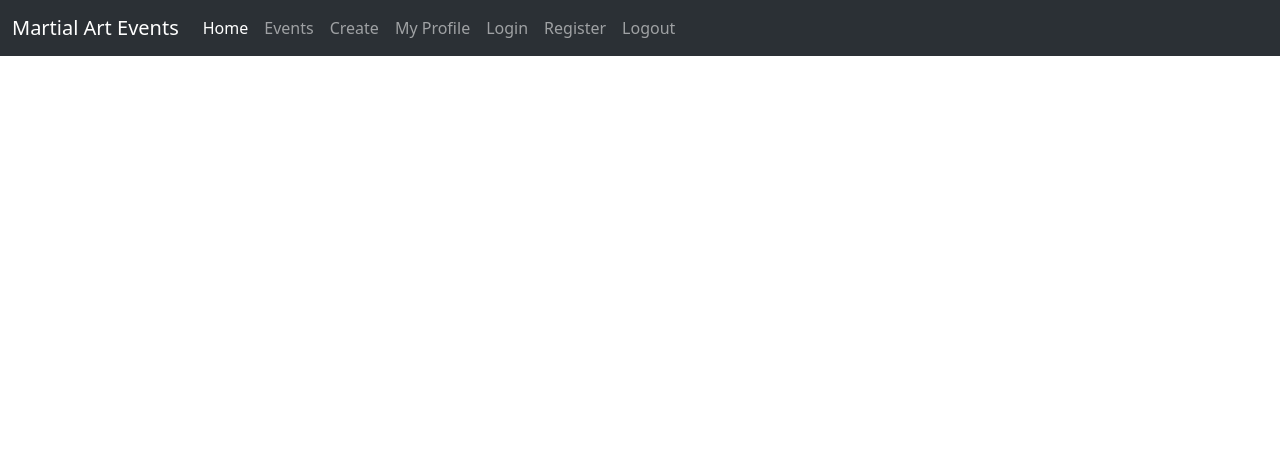
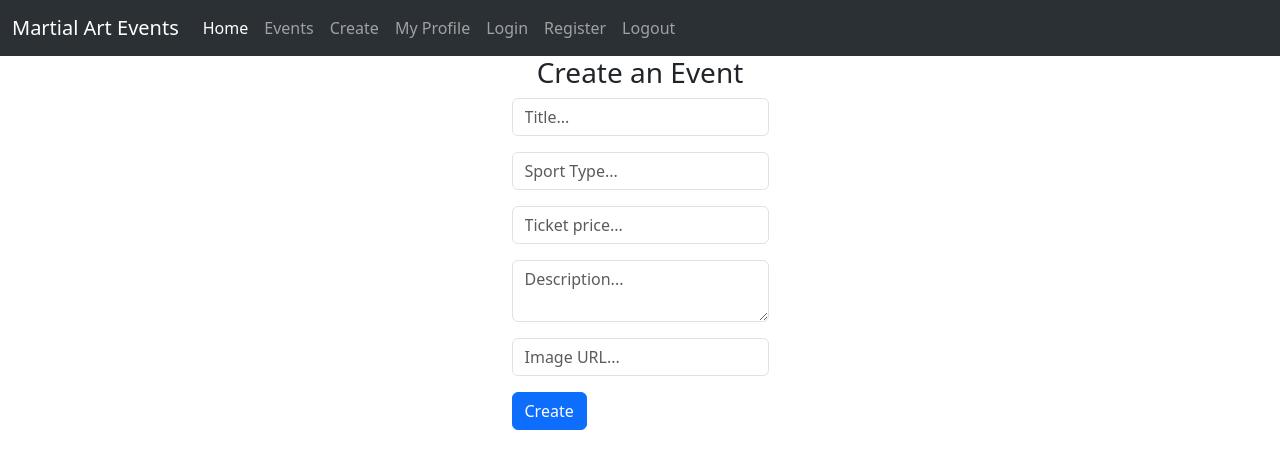
Before and after one commit to tonidenevv/martial-art-events-frontend, a React (Create React App) app: page /create in a window 1280 px wide. Shown: the top 468 px of the page. Built offline with nearby package versions, Linux system fonts and the light colour scheme.

Commit message:
Create create page with controlled inputs

```diff
--- a/src/App.js
+++ b/src/App.js
@@ -2,6 +2,7 @@ import Header from "./components/Header/Header";
 import { BrowserRouter, Route, Routes } from "react-router-dom";
 import Home from "./components/Home/Home";
 import Events from "./components/Events/Events";
+import Create from "./components/Create/Create";
 
 function App() {
   return (
@@ -11,6 +12,7 @@ function App() {
         <Routes>
           <Route path="/" element={<Home />} />
           <Route path="/events" element={<Events />} />
+          <Route path="/create" element={<Create />} />
         </Routes>
       </div>
     </BrowserRouter>
--- /dev/null
+++ b/src/components/Create/Create.js
@@ -0,0 +1,90 @@
+import { useState } from "react";
+
+const Create = () => {
+    const [values, setValues] = useState({
+        title: '',
+        sport: '',
+        ticketPrice: '',
+        description: '',
+        imageUrl: '',
+    });
+
+    const handleSubmit = (e) => {
+        e.preventDefault();
+        console.log(values);
+    }
+
+    const handleChange = (e) => {
+        setValues(old => ({ ...old, [e.target.name]: e.target.value }))
+    }
+
+    return (
+        <>
+            <h3 className="text-center">Create an Event</h3>
+            <div className="container align-items-center d-flex justify-content-center">
+                <form onSubmit={handleSubmit}>
+                    <div className="mb-3">
+                        <input
+                            type="text"
+                            className="form-control"
+                            id="title"
+                            name="title"
+                            placeholder="Title..."
+                            onChange={handleChange}
+                            value={values.title}
+                        />
+                    </div>
+                    <div className="mb-3">
+                        <input
+                            type="text"
+                            className="form-control"
+                            id="sport"
+                            name="sport"
+                            placeholder="Sport Type..."
+                            onChange={handleChange}
+                            value={values.sport}
+                        />
+                    </div>
+                    <div className="mb-3">
+                        <input
+                            type="number"
+                            className="form-control"
+                            id="ticket-price"
+                            name="ticketPrice"
+                            placeholder="Ticket price..."
+                            onChange={handleChange}
+                            value={values.ticketPrice}
+                        />
+                    </div>
+                    <div className="mb-3">
+                        <textarea
+                            type="text"
+                            className="form-control"
+                            id="description"
+                            name="description"
+                            placeholder="Description..."
+                            onChange={handleChange}
+                            value={values.description}
+                        />
+                    </div>
+                    <div className="mb-3">
+                        <input
+                            type="text"
+                            className="form-control"
+                            id="imageUrl"
+                            name="imageUrl"
+                            placeholder="Image URL..."
+                            onChange={handleChange}
+                            value={values.imageUrl}
+                        />
+                    </div>
+                    <button type="submit" className="btn btn-primary">
+                        Create
+                    </button>
+                </form>
+            </div>
+        </>
+    )
+}
+
+export default Create;
```
